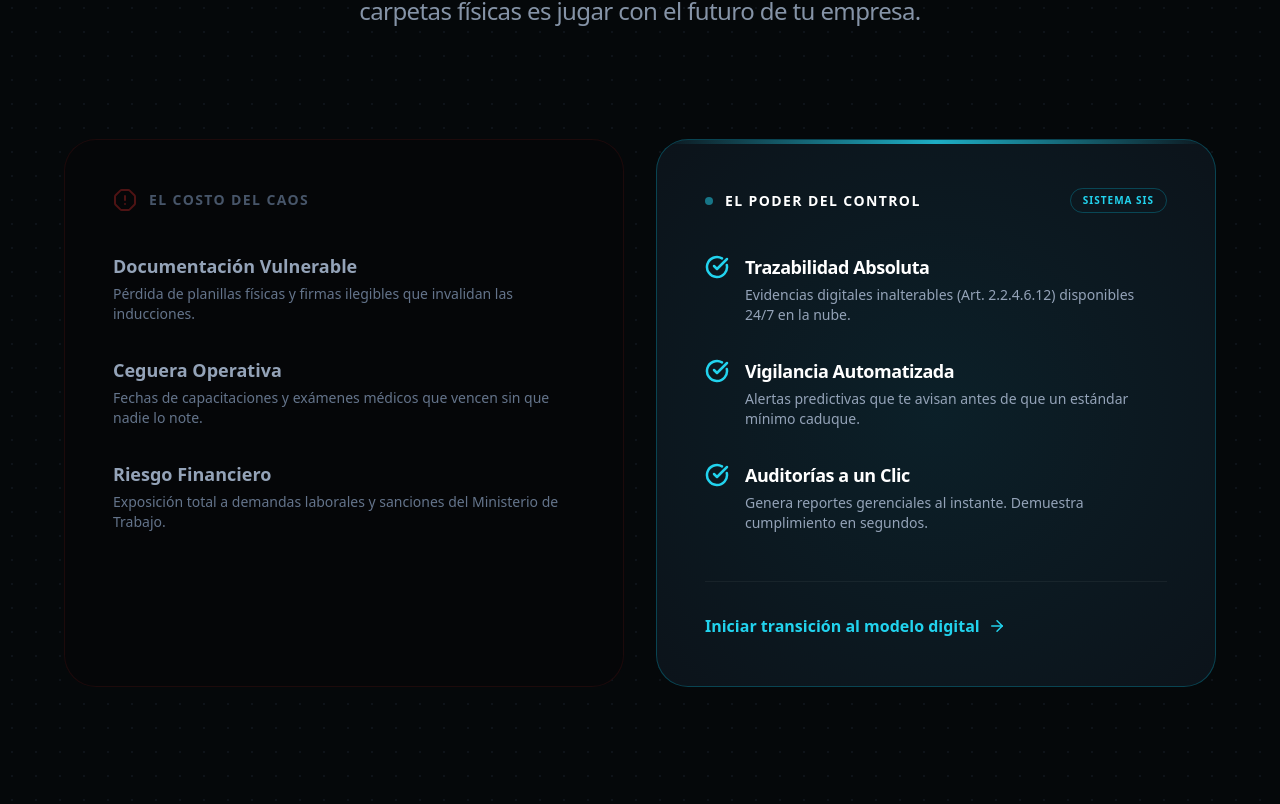
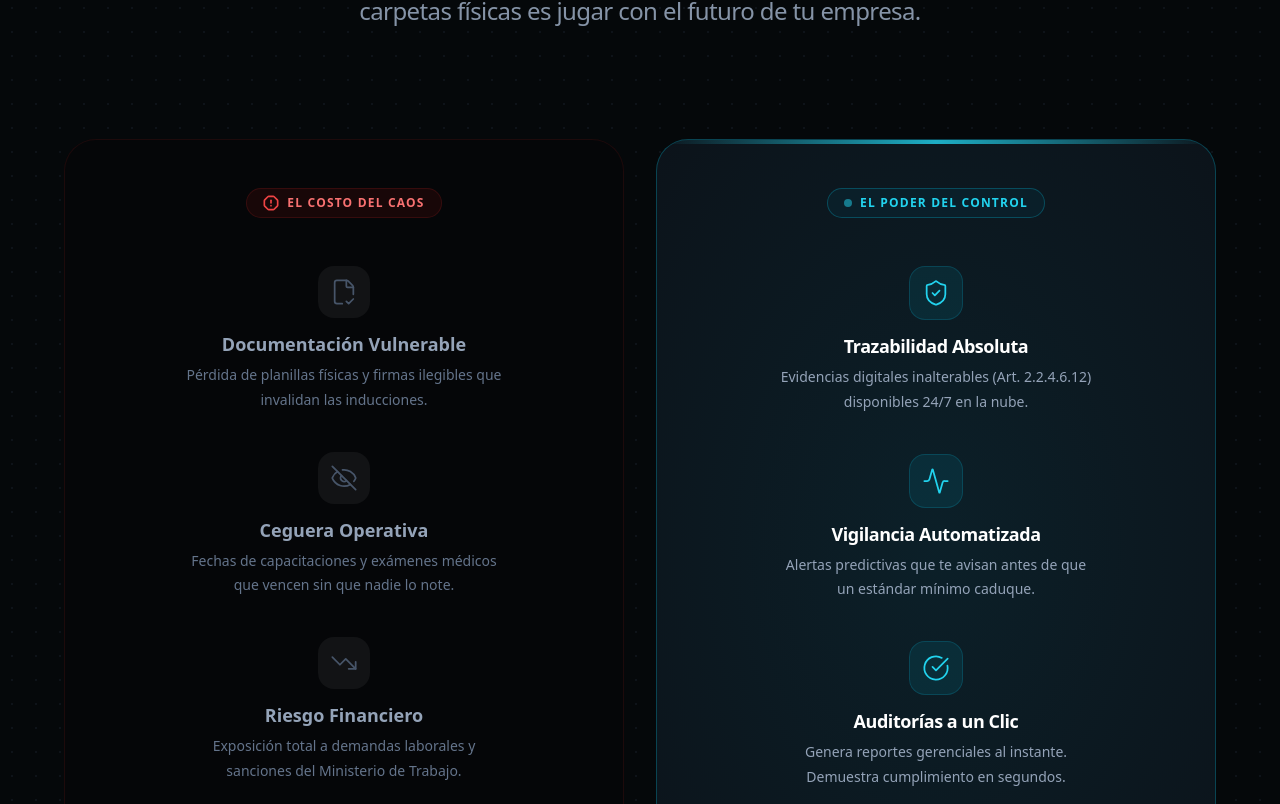
Before and after one commit to integralsst/SIS_CLIENT, a React (Vite) app: page / in a window 1280 px wide. Shown: the part 1156-1960 px from the top of the page. Built offline with nearby package versions, Linux system fonts and the light colour scheme.

Commit message:
upgrade comaprison4

```diff
--- a/src/components/layouts/Navbar.tsx
+++ b/src/components/layouts/Navbar.tsx
@@ -68,10 +68,10 @@ const Navbar = () => {
         }`}
       >
         <div
-          // Borde inferior activo solo en móviles (max-md), limpio en desktop
+          // Limpio sin bordes en todas las resoluciones
           className={`absolute inset-0 transition-all duration-300 ${
             isScrolled
-              ? 'bg-[#05080a] max-md:border-b max-md:border-white/5'
+              ? 'bg-[#05080a]'
               : 'bg-transparent'
           }`}
         />
--- a/src/features/landing/components/Comparison.tsx
+++ b/src/features/landing/components/Comparison.tsx
@@ -1,18 +1,17 @@
 import { motion } from 'framer-motion';
-import { AlertOctagon, CheckCircle, ArrowRight } from 'lucide-react';
+import { AlertOctagon, CheckCircle, ArrowRight, EyeOff, TrendingDown, ShieldCheck, Activity, FileCheck2 } from 'lucide-react';
 
 export default function Comparison() {
   return (
-    <section id="how" className="py-24 md:py-32 px-6 w-full max-w-[1200px] mx-auto overflow-hidden">
+    <section id="how" className="py-24 md:py-32 px-0 md:px-6 w-full max-w-[1200px] mx-auto overflow-hidden">
 
-      {/* FIX: amount: 0.1 y willChange nativo para hardware acceleration */}
       <motion.div
         initial={{ opacity: 0, y: 20 }}
         whileInView={{ opacity: 1, y: 0 }}
         viewport={{ once: true, amount: 0.1 }}
         transition={{ duration: 0.6, ease: [0.16, 1, 0.3, 1] }}
         style={{ willChange: "opacity, transform" }}
-        className="text-center mb-20 md:mb-28"
+        className="text-center mb-16 md:mb-28 px-6"
       >
         <h2 className="text-4xl sm:text-5xl md:text-7xl lg:text-8xl font-bold text-white tracking-tighter leading-[1.1] md:leading-[1.05] mb-6 max-w-5xl mx-auto">
           Tu tranquilidad no <br className="hidden md:block" />
@@ -23,7 +22,8 @@ export default function Comparison() {
         </p>
       </motion.div>
 
-      <div className="grid grid-cols-1 lg:grid-cols-2 gap-4 md:gap-8 items-stretch">
+      {/* CONTENEDOR HÍBRIDO: Carrusel CSS Scroll Snap en Móvil / Grid en Desktop */}
+      <div className="flex overflow-x-auto snap-x snap-mandatory md:grid md:grid-cols-2 gap-6 md:gap-8 items-stretch px-6 md:px-0 pb-8 [&::-webkit-scrollbar]:hidden [-ms-overflow-style:none] [scrollbar-width:none]">
 
         {/* === EL PASADO (El problema) === */}
         <motion.div
@@ -32,30 +32,49 @@ export default function Comparison() {
           viewport={{ once: true, amount: 0.1 }}
           transition={{ duration: 0.5, ease: "easeOut" }}
           style={{ willChange: "opacity, transform" }}
-          className="p-8 md:p-12 rounded-[2rem] bg-[#050608] border border-red-900/20 flex flex-col justify-between group"
+          // SNAP CENTER para carrusel móvil
+          className="min-w-[85vw] md:min-w-0 snap-center shrink-0 p-8 md:p-12 rounded-[2rem] bg-[#050608] border border-red-900/20 flex flex-col justify-between group"
         >
-          <div>
-            <div className="flex items-center gap-3 mb-10">
-              <AlertOctagon size={24} className="text-red-900/60" strokeWidth={2} />
-              <h4 className="text-slate-600 font-bold tracking-widest uppercase text-xs md:text-sm">
+          <div className="flex flex-col items-center text-center">
+            <div className="inline-flex items-center justify-center gap-2 mb-12 px-4 py-1.5 rounded-full bg-red-950/30 border border-red-900/30">
+              <AlertOctagon size={16} className="text-red-500" strokeWidth={2.5} />
+              <h4 className="text-red-400 font-bold tracking-widest uppercase text-xs">
                 El Costo del Caos
               </h4>
             </div>
 
-            <ul className="space-y-8 text-slate-500 font-medium text-base md:text-lg">
-              <li className="flex flex-col gap-1">
-                <span className="text-slate-400 font-bold">Documentación Vulnerable</span>
-                <span className="text-sm">Pérdida de planillas físicas y firmas ilegibles que invalidan las inducciones.</span>
-              </li>
-              <li className="flex flex-col gap-1">
-                <span className="text-slate-400 font-bold">Ceguera Operativa</span>
-                <span className="text-sm">Fechas de capacitaciones y exámenes médicos que vencen sin que nadie lo note.</span>
-              </li>
-              <li className="flex flex-col gap-1">
-                <span className="text-slate-400 font-bold">Riesgo Financiero</span>
-                <span className="text-sm">Exposición total a demandas laborales y sanciones del Ministerio de Trabajo.</span>
-              </li>
-            </ul>
+            {/* Ítems rediseñados en bloques verticales centrados */}
+            <div className="flex flex-col gap-10 text-slate-500 w-full max-w-xs mx-auto">
+              <div className="flex flex-col items-center gap-3">
+                <div className="p-3 rounded-2xl bg-white/5 text-slate-600">
+                  <FileCheck2 size={28} strokeWidth={1.5} />
+                </div>
+                <div>
+                  <span className="block text-slate-400 font-bold text-lg mb-1">Documentación Vulnerable</span>
+                  <span className="text-sm leading-relaxed">Pérdida de planillas físicas y firmas ilegibles que invalidan las inducciones.</span>
+                </div>
+              </div>
+
+              <div className="flex flex-col items-center gap-3">
+                <div className="p-3 rounded-2xl bg-white/5 text-slate-600">
+                  <EyeOff size={28} strokeWidth={1.5} />
+                </div>
+                <div>
+                  <span className="block text-slate-400 font-bold text-lg mb-1">Ceguera Operativa</span>
+                  <span className="text-sm leading-relaxed">Fechas de capacitaciones y exámenes médicos que vencen sin que nadie lo note.</span>
+                </div>
+              </div>
+
+              <div className="flex flex-col items-center gap-3">
+                <div className="p-3 rounded-2xl bg-white/5 text-slate-600">
+                  <TrendingDown size={28} strokeWidth={1.5} />
+                </div>
+                <div>
+                  <span className="block text-slate-400 font-bold text-lg mb-1">Riesgo Financiero</span>
+                  <span className="text-sm leading-relaxed">Exposición total a demandas laborales y sanciones del Ministerio de Trabajo.</span>
+                </div>
+              </div>
+            </div>
           </div>
         </motion.div>
 
@@ -66,56 +85,55 @@ export default function Comparison() {
           viewport={{ once: true, amount: 0.1 }}
           transition={{ duration: 0.5, ease: "easeOut", delay: 0.1 }}
           style={{ willChange: "opacity, transform" }}
-          // FIX: Eliminada la sombra [shadow-[0_0_80px_-20px...]] que mataba el performance en móvil.
-          // Se usa un div interno radial rápido de procesar para la GPU.
-          className="relative p-8 md:p-12 rounded-[2rem] bg-[#0c131a] border border-cyan-500/30 flex flex-col justify-between isolate overflow-hidden"
+          className="relative min-w-[85vw] md:min-w-0 snap-center shrink-0 p-8 md:p-12 rounded-[2rem] bg-[#0c131a] border border-cyan-500/30 flex flex-col justify-between isolate overflow-hidden"
         >
-          {/* Reemplazo de sombra pesada: Gradiente SVG-like acelerado por hardware */}
           <div className="absolute top-[-50%] left-[-50%] w-[200%] h-[200%] bg-[radial-gradient(ellipse_at_center,_rgba(6,182,212,0.08)_0%,_transparent_50%)] pointer-events-none -z-10" />
-
           <div className="absolute top-0 inset-x-0 h-1 bg-gradient-to-r from-transparent via-cyan-400 to-transparent opacity-80" />
 
-          <div>
-            <div className="flex items-center justify-between mb-10">
-              <div className="flex items-center gap-3">
-                <div className="w-2 h-2 rounded-full bg-cyan-400 animate-pulse" />
-                <h4 className="text-white font-bold tracking-widest uppercase text-xs md:text-sm">
-                  El Poder del Control
-                </h4>
-              </div>
-              <span className="px-3 py-1 rounded-full border border-cyan-500/30 text-cyan-400 text-[10px] font-bold tracking-widest uppercase">
-                Sistema SIS
-              </span>
+          <div className="flex flex-col items-center text-center">
+            <div className="inline-flex items-center justify-center gap-2 mb-12 px-4 py-1.5 rounded-full bg-cyan-950/30 border border-cyan-500/30">
+              <div className="w-2 h-2 rounded-full bg-cyan-400 animate-pulse" />
+              <h4 className="text-cyan-400 font-bold tracking-widest uppercase text-xs">
+                El Poder del Control
+              </h4>
             </div>
 
-            <ul className="space-y-8 text-slate-200 font-medium text-base md:text-lg">
-              <li className="flex items-start gap-4">
-                <CheckCircle size={24} className="text-cyan-400 shrink-0 mt-0.5" strokeWidth={2.5} />
-                <div className="flex flex-col gap-1">
-                  <span className="text-white font-bold tracking-tight">Trazabilidad Absoluta</span>
-                  <span className="text-sm text-slate-400">Evidencias digitales inalterables (Art. 2.2.4.6.12) disponibles 24/7 en la nube.</span>
+            <div className="flex flex-col gap-10 text-slate-200 w-full max-w-xs mx-auto">
+              <div className="flex flex-col items-center gap-3">
+                <div className="p-3 rounded-2xl bg-cyan-500/10 text-cyan-400 border border-cyan-500/20">
+                  <ShieldCheck size={28} strokeWidth={1.5} />
                 </div>
-              </li>
-              <li className="flex items-start gap-4">
-                <CheckCircle size={24} className="text-cyan-400 shrink-0 mt-0.5" strokeWidth={2.5} />
-                <div className="flex flex-col gap-1">
-                  <span className="text-white font-bold tracking-tight">Vigilancia Automatizada</span>
-                  <span className="text-sm text-slate-400">Alertas predictivas que te avisan antes de que un estándar mínimo caduque.</span>
+                <div>
+                  <span className="block text-white font-bold text-lg mb-1 tracking-tight">Trazabilidad Absoluta</span>
+                  <span className="text-sm text-slate-400 leading-relaxed">Evidencias digitales inalterables (Art. 2.2.4.6.12) disponibles 24/7 en la nube.</span>
                 </div>
-              </li>
-              <li className="flex items-start gap-4">
-                <CheckCircle size={24} className="text-cyan-400 shrink-0 mt-0.5" strokeWidth={2.5} />
-                <div className="flex flex-col gap-1">
-                  <span className="text-white font-bold tracking-tight">Auditorías a un Clic</span>
-                  <span className="text-sm text-slate-400">Genera reportes gerenciales al instante. Demuestra cumplimiento en segundos.</span>
+              </div>
+
+              <div className="flex flex-col items-center gap-3">
+                <div className="p-3 rounded-2xl bg-cyan-500/10 text-cyan-400 border border-cyan-500/20">
+                  <Activity size={28} strokeWidth={1.5} />
                 </div>
-              </li>
-            </ul>
+                <div>
+                  <span className="block text-white font-bold text-lg mb-1 tracking-tight">Vigilancia Automatizada</span>
+                  <span className="text-sm text-slate-400 leading-relaxed">Alertas predictivas que te avisan antes de que un estándar mínimo caduque.</span>
+                </div>
+              </div>
+
+              <div className="flex flex-col items-center gap-3">
+                <div className="p-3 rounded-2xl bg-cyan-500/10 text-cyan-400 border border-cyan-500/20">
+                  <CheckCircle size={28} strokeWidth={1.5} />
+                </div>
+                <div>
+                  <span className="block text-white font-bold text-lg mb-1 tracking-tight">Auditorías a un Clic</span>
+                  <span className="text-sm text-slate-400 leading-relaxed">Genera reportes gerenciales al instante. Demuestra cumplimiento en segundos.</span>
+                </div>
+              </div>
+            </div>
           </div>
 
-          <div className="mt-12 pt-8 border-t border-white/5">
+          <div className="mt-14 pt-8 border-t border-white/5 flex justify-center w-full">
             <a href="#diagnostico" className="group inline-flex items-center gap-2 text-cyan-400 font-bold text-sm md:text-base hover:text-cyan-300 transition-colors">
-              Iniciar transición al modelo digital
+              Transición al modelo digital
               <ArrowRight size={18} className="transition-transform group-hover:translate-x-1" />
             </a>
           </div>
```
Also changed, not shown: src/features/landing/components/Hero.tsx (+26 -6 lines).
